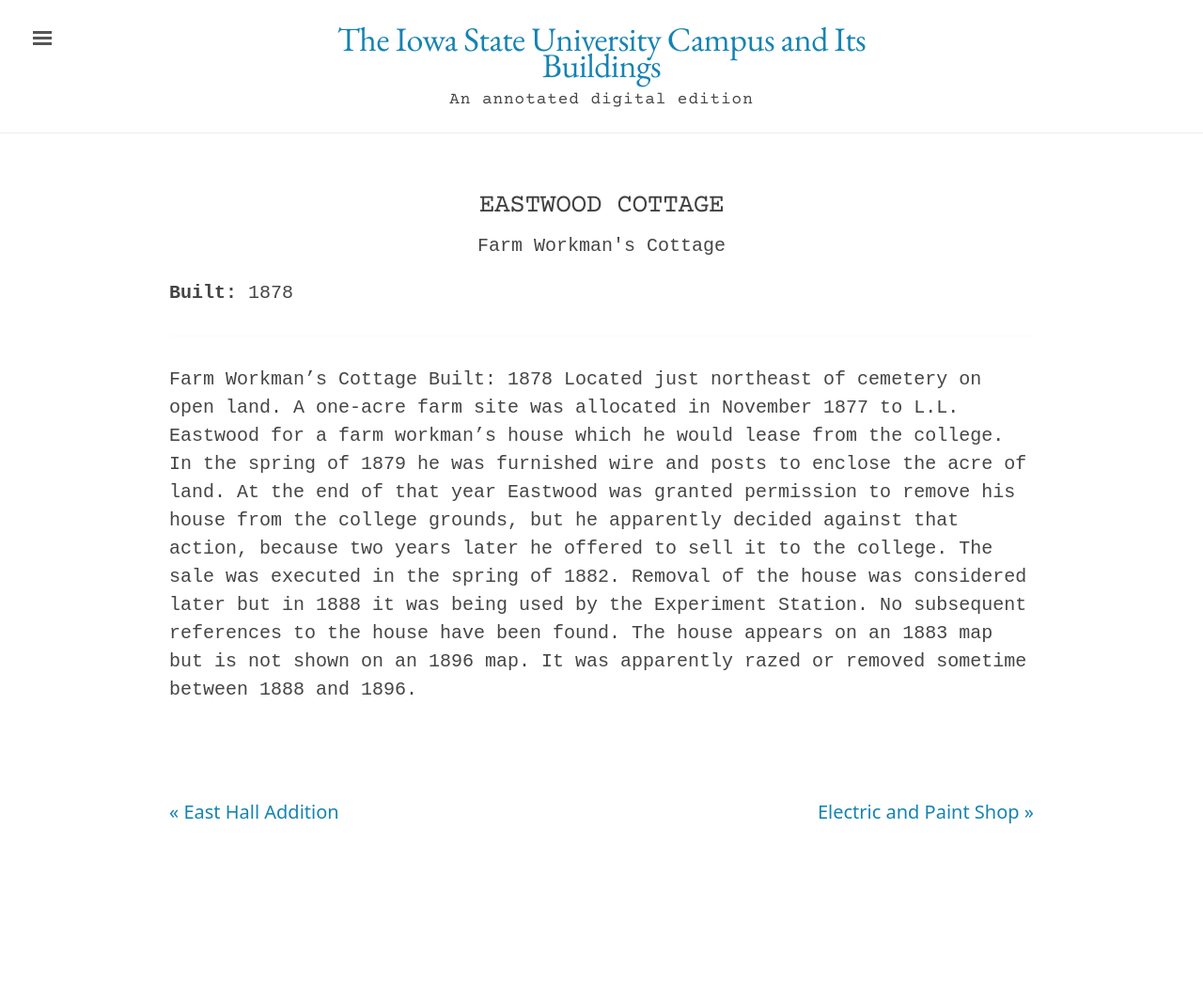
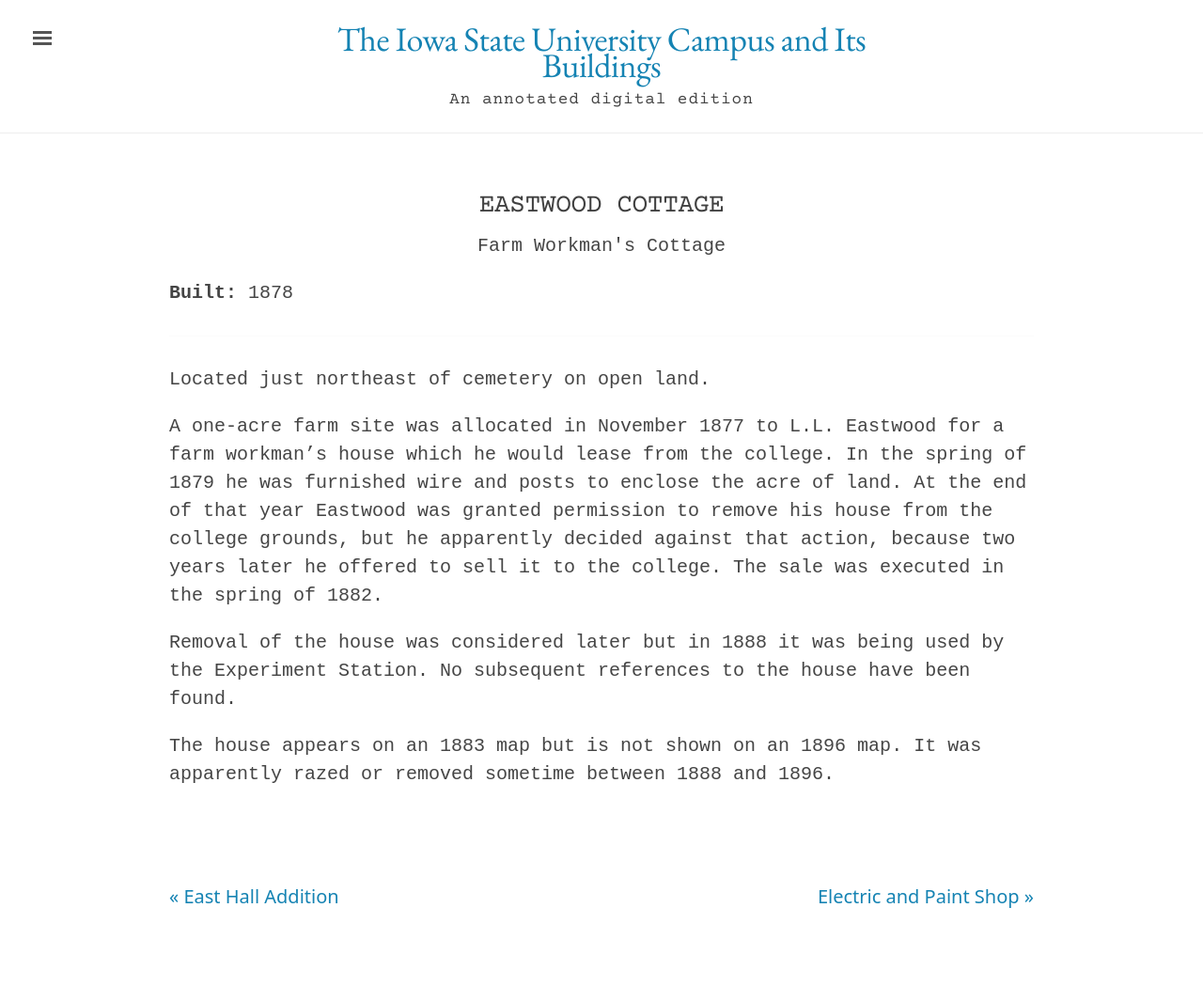
Before and after one commit to emanderson811/day-edition, a Jekyll site: the page built from _texts/buildings/058day-eastwood-cottage.md, in a window 1280 px wide. Shown: the whole page at 94% size. Built offline with Jekyll 4.4.1, drawn with Linux system fonts in a browser that asks for light colours; before the commit the page ends 959 px from its top, so only the background shows below that.

Commit message:
Update 058day-eastwood-cottage.md

```diff
--- a/_texts/buildings/058day-eastwood-cottage.md
+++ b/_texts/buildings/058day-eastwood-cottage.md
@@ -13,9 +13,11 @@
 publication-date: 1980
 ---
 ---
-Farm Workman's Cottage
-Built: 1878
+
 Located just northeast of cemetery on open land.
+
 A one-acre farm site was allocated in November 1877 to L.L. Eastwood for a farm workman's house which he would lease from the college. In the spring of 1879 he was furnished wire and posts to enclose the acre of land. At the end of that year Eastwood was granted permission to remove his house from the college grounds, but he apparently decided against that action, because two years later he offered to sell it to the college. The sale was executed in the spring of 1882.
+
 Removal of the house was considered later but in 1888 it was being used by the Experiment Station. No subsequent references to the house have been found.
+
 The house appears on an 1883 map but is not shown on an 1896 map. It was apparently razed or removed sometime between 1888 and 1896.
```
